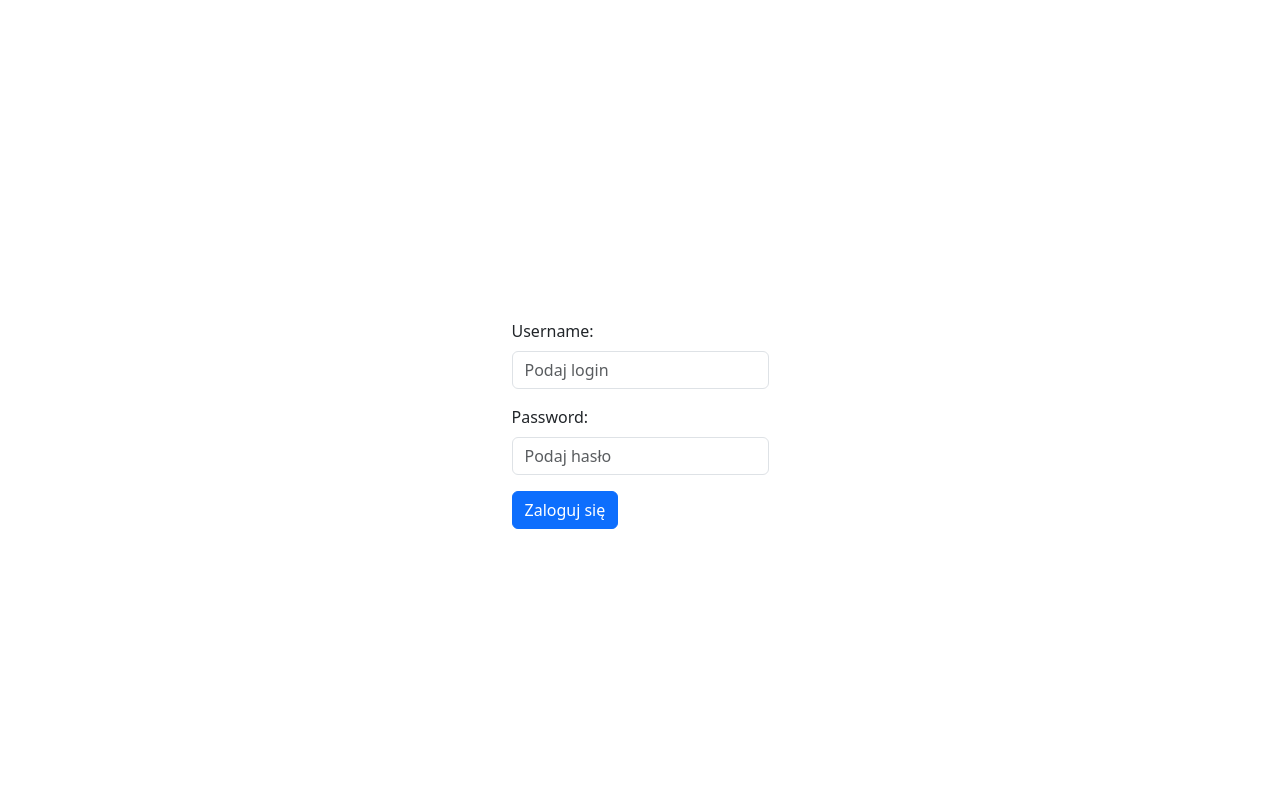
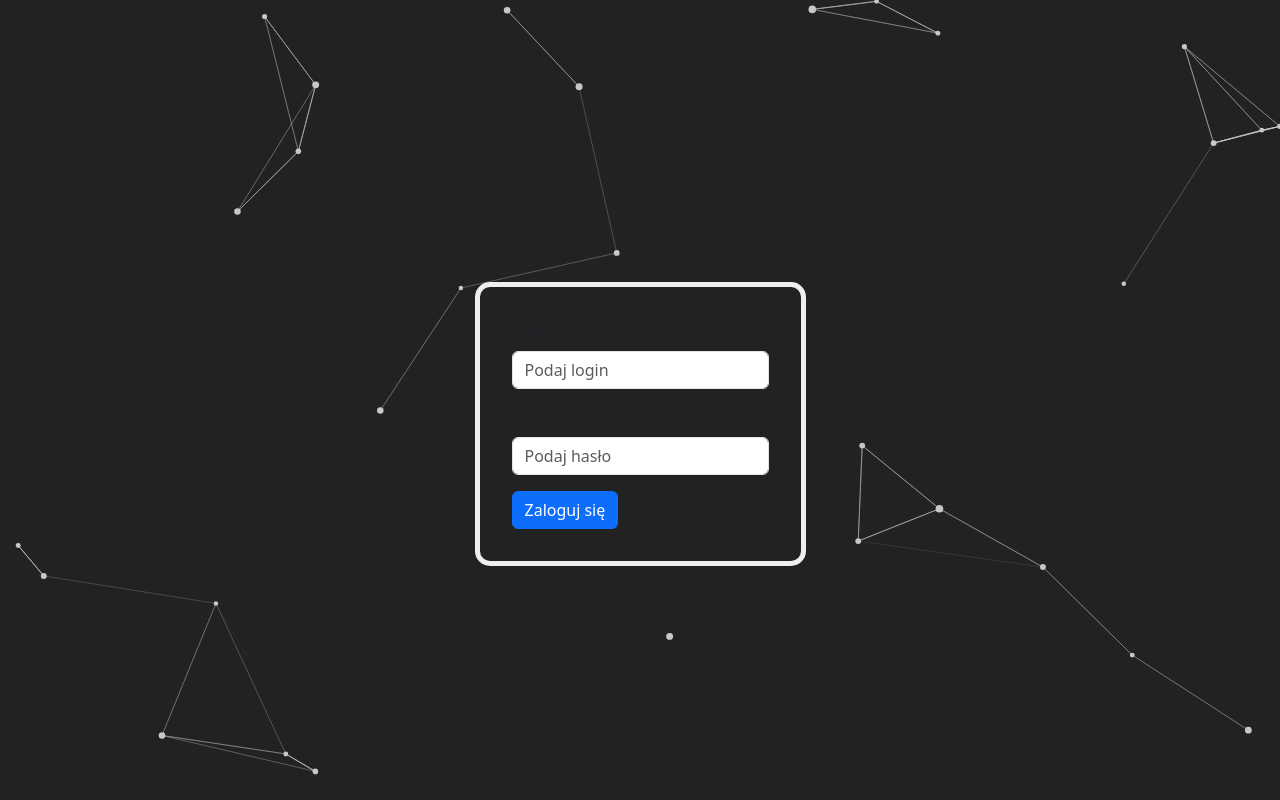
Before and after one commit to K-Pecka/edupjatk, a Vue app: page /login in a window 1280 px wide. Built offline with nearby package versions, Linux system fonts and the light colour scheme.

Commit message:
add animation background

```diff
--- a/index.html
+++ b/index.html
@@ -13,7 +13,7 @@
 </html>
 <style>
   body {
-      height: 100vh;
-      overflow: hidden;
+    height: 100vh;
+    overflow: hidden;
   }
 </style>
--- a/src/App.vue
+++ b/src/App.vue
@@ -1,3 +1,24 @@
 <template>
   <RouterView />
+  <BackgroundAnimation />
 </template>
+
+<script setup>
+import BackgroundAnimation from "@/components/static/BackgroundAnimation.vue";
+</script>
+
+<style>
+
+body {
+  margin: 0;
+}
+
+#background-animation {
+  position: fixed;
+  top: 0;
+  left: 0;
+  z-index: -1;
+  width: 100vw;
+  height: 100vh;
+}
+</style>
--- a/src/components/modulEducation/mathModules/M_RealLife/InitComponents.vue
+++ b/src/components/modulEducation/mathModules/M_RealLife/InitComponents.vue
@@ -23,7 +23,7 @@
 </template>
 
 <script setup>
-import { ref, onMounted, computed, watch } from 'vue'
+import { ref, onMounted, computed } from 'vue'
 
 const clockCanvas = ref(null)
 let ctx
@@ -112,22 +112,6 @@ const drawClockFace = () => {
   }
 }
 
-const drawHighlightedNumberBackground = () => {
-  const radius = 20
-  const angle = ((highlightedNumber.value - 3) * (2 * Math.PI)) / 12
-  const x = clockCanvas.value.width / 2 + Math.cos(angle) * 160 * 0.8
-  const y = clockCanvas.value.height / 2 + Math.sin(angle) * 160 * 0.8
-
-  const gradient = ctx.createRadialGradient(x, y, 0, x, y, radius)
-  gradient.addColorStop(0, hourHandColor.value)
-  gradient.addColorStop(1, 'transparent')
-
-  ctx.beginPath()
-  ctx.arc(x, y, radius, 0, 2 * Math.PI)
-  ctx.fillStyle = gradient
-  ctx.fill()
-}
-
 const adjustMinutes = (amount) => {
   minutes += amount
   if (minutes >= 60) {
@@ -156,22 +140,19 @@ const confirmTime = () => {
 }
 
 onMounted(() => {
-  ;(hours = Math.floor(Math.random() * 24)),
-    (minutes = Math.floor(Math.random() * 12) * 5),
-    (ctx = clockCanvas.value.getContext('2d'))
-  setInterval(
-    () => {
+  hours = Math.floor(Math.random() * 24)
+  minutes = Math.floor(Math.random() * 12) * 5
+  ctx = clockCanvas.value.getContext('2d')
+
   minutes = (minutes + 5) % 60
   if (minutes === 0) {
     hours = (hours + 1) % 24
   }
 
   highlightedNumber.value = hours % 12 || 12
+  drawClockFace()
   backgroundColor.value = '#fff'
-      drawClock()
-    },
-    1000 * 60 * 5
-  )
+
   drawClock()
 })
 </script>
--- a/src/components/navBar/initComponents.vue
+++ b/src/components/navBar/initComponents.vue
@@ -15,7 +15,7 @@ import ListItems from '@/stores/panelButtonData.js'
       >
         <span class="navbar-toggler-icon"></span>
       </button>
-      <a class="navbar-brand" href="#"><img src="@/assets/logo.svg" width="30" height="30" class="d-inline-block mr-1 align-bottom" alt=""> Edupjatk</a>
+      <router-link class="navbar-brand" :to="{ name: 'start' }"><img src="@/assets/logo.svg" width="30" height="30" class="d-inline-block mr-1 align-bottom" alt=""> Edupjatk</router-link>
       <div
         class="offcanvas offcanvas-start text-bg-dark"
         tabindex="-1"
--- a/src/components/panel/user/initComponents.vue
+++ b/src/components/panel/user/initComponents.vue
@@ -20,6 +20,5 @@ section
   width: 96%;
   min-height: 85vh;
   transform: translate(2vw, 10vh);
-  background-color: #f0f0f0;
 }
 </style>
--- a/src/components/stateless/FormTemp.vue
+++ b/src/components/stateless/FormTemp.vue
@@ -1,10 +1,9 @@
 <script setup>
-import { ref, defineEmits } from 'vue';
 
 const emit = defineEmits(['onSubmit'])
 
 const props = defineProps(['formFields']);
-const { button, className: generalClass,formFields } = props.formFields;
+const { button, className: generalClass,formFields,style } = props.formFields;
 
 const sendForm = () => {
   const formData = formFields.reduce((data, field) => {
@@ -15,7 +14,7 @@ const sendForm = () => {
 };
 </script>
 <template>
-  <form @submit.prevent="sendForm">
+  <form @submit.prevent="sendForm" :style="style?.form">
     <div v-for="field in formFields" :key="field.label" :class="generalClass">
       <label :class="field?.class.label">{{ field?.label }}</label>
       <input
--- a/src/components/stateless/PrintListButton.vue
+++ b/src/components/stateless/PrintListButton.vue
@@ -25,7 +25,6 @@ const handleMouseLeave = () => {
         :class="[generalClass?.button, ...buttonItem?.class]"
         @mouseenter="() => handleMouseEnter(index)"
         @mouseleave="handleMouseLeave"
-        v-ripple
       >
         {{ buttonItem.label }}
       </router-link>
--- /dev/null
+++ b/src/components/static/BackgroundAnimation.vue
@@ -0,0 +1,137 @@
+<template>
+  <div>
+    <canvas ref="canvas" id="background-animation"></canvas>
+  </div>
+</template>
+
+<script setup>
+import { ref, onMounted, onBeforeUnmount } from "vue";
+
+let canvas = ref(null);
+let drawArea;
+let particles = [];
+let w, h;
+
+const opts = {
+  particleColor: "rgb(200,200,200)",
+  lineColor: "rgb(200,200,200)",
+  particleAmount: 30,
+  defaultSpeed: 1,
+  variantSpeed: 3,
+  defaultRadius: 2,
+  variantRadius: 2,
+  linkRadius: 200,
+};
+const rgb = opts.lineColor.match(/\d+/g);
+
+const resizeReset = () => {
+  w = canvas.value.width = window.innerWidth;
+  h = canvas.value.height = window.innerHeight;
+};
+
+const checkDistance = (x1, y1, x2, y2) => {
+  return Math.sqrt(Math.pow(x2 - x1, 2) + Math.pow(y2 - y1, 2));
+};
+
+const linkPoints = (point1, hubs) => {
+  for (let i = 0; i < hubs.length; i++) {
+    const distance = checkDistance(point1.x, point1.y, hubs[i].x, hubs[i].y);
+    const opacity = 1 - distance / opts.linkRadius;
+    if (opacity > 0) {
+      drawArea.lineWidth = 0.5;
+      drawArea.strokeStyle = `rgba(${rgb[0]}, ${rgb[1]}, ${rgb[2]}, ${opacity})`;
+      drawArea.beginPath();
+      drawArea.moveTo(point1.x, point1.y);
+      drawArea.lineTo(hubs[i].x, hubs[i].y);
+      drawArea.closePath();
+      drawArea.stroke();
+    }
+  }
+};
+
+class Particle {
+  constructor() {
+    this.x = Math.random() * w;
+    this.y = Math.random() * h;
+    this.speed = opts.defaultSpeed + Math.random() * opts.variantSpeed;
+    this.directionAngle = Math.floor(Math.random() * 360);
+    this.color = opts.particleColor;
+    this.radius = opts.defaultRadius + Math.random() * opts.variantRadius;
+    this.vector = {
+      x: Math.cos(this.directionAngle) * this.speed,
+      y: Math.sin(this.directionAngle) * this.speed,
+    };
+  }
+
+  update() {
+    this.border();
+    this.x += this.vector.x;
+    this.y += this.vector.y;
+  }
+
+  border() {
+    if (this.x >= w || this.x <= 0) {
+      this.vector.x *= -1;
+    }
+    if (this.y >= h || this.y <= 0) {
+      this.vector.y *= -1;
+    }
+    if (this.x > w) this.x = w;
+    if (this.y > h) this.y = h;
+    if (this.x < 0) this.x = 0;
+    if (this.y < 0) this.y = 0;
+  }
+
+  draw() {
+    drawArea.beginPath();
+    drawArea.arc(this.x, this.y, this.radius, 0, Math.PI * 2);
+    drawArea.closePath();
+    drawArea.fillStyle = this.color;
+    drawArea.fill();
+  }
+}
+
+const setup = () => {
+  particles = [];
+  resizeReset();
+  for (let i = 0; i < opts.particleAmount; i++) {
+    particles.push(new Particle());
+  }
+  window.requestAnimationFrame(loop);
+};
+
+const loop = () => {
+  window.requestAnimationFrame(loop);
+  drawArea.clearRect(0, 0, w, h);
+  for (let i = 0; i < particles.length; i++) {
+    particles[i].update();
+    particles[i].draw();
+  }
+  for (let i = 0; i < particles.length; i++) {
+    linkPoints(particles[i], particles);
+  }
+};
+
+onMounted(() => {
+  drawArea = canvas.value.getContext("2d");
+  window.addEventListener("resize", resizeReset);
+  setup();
+});
+
+onBeforeUnmount(() => {
+  window.removeEventListener("resize", resizeReset);
+});
+</script>
+
+<style>
+body
+{
+  background: #222;
+}
+#background-animation {
+  position: fixed;
+  top: 0;
+  left: 0;
+  z-index: -1;
+}
+</style>
--- a/src/router/modules/panel/main.js
+++ b/src/router/modules/panel/main.js
@@ -1,11 +1,12 @@
 import modulRouters from '@/router/modules/modulEducation/main.js'
 const panelRoutes = [
     {
-        path: '/Panel',
+        path: '/panel',
         name: 'panel',
         meta: { requiresAuth: true },
         component: () => import('@/views/panelView.vue'),
         children:[
+            {path: '',name: 'start',component: () => import('@/views/panel/profileView.vue'),meta: { requiresAuth: true }},
             {path: '/profile',name: 'profile',component: () => import('@/views/panel/profileView.vue'),meta: { requiresAuth: true }},
             {path: '/setting',name: 'setting',component: () => import('@/views/panel/settingView.vue'),meta: { requiresAuth: true }},
             {path: '/statistic',name: 'statistic',component: () => import('@/views/panel/statisticView.vue'),meta: { requiresAuth: true }},
--- a/src/stores/loginPageData.js
+++ b/src/stores/loginPageData.js
@@ -25,6 +25,13 @@ const loginData = {
         }
     }],
     className:['mb-3'],
+    style:{
+        form:{
+            border:'5px solid #efefef',
+            padding:'2em',
+            'border-radius':'15px',
+        }
+    },
     button:{
         class:['btn', 'btn-primary'],
         label:"Zaloguj się"
--- a/src/stores/panelButtonData.js
+++ b/src/stores/panelButtonData.js
@@ -1,12 +1,12 @@
 const ListItems = {
     buttons: [
-      { label: 'start', to: { name: 'panel' }, class: [] },
+      { label: 'start', to: { name: 'start' }, class: [] },
       { label: 'ustawienia', to: { name: 'setting' }, class: [] },
       { label: 'moduły', to: { name: 'educationModule' }, class: [] },
       { label: 'profil', to: { name: 'profile' }, class: [] },
       { label: 'testy', to: { name: 'setting' }, class: [] },
-      { label: 'Statystyki', to: { name: 'statistic' }, class: [] },
-      { label: 'Wyloguj', to: { name: 'logOut' }, class: [] }
+      { label: 'statystyki', to: { name: 'statistic' }, class: [] },
+      { label: 'wyloguj', to: { name: 'logOut' }, class: [] }
     ],
     style: {
       button: {
@@ -20,7 +20,7 @@ const ListItems = {
       div: {}
     },
     className: {
-      button: ['btn', 'animation-1','mx-2','p-md-3'],
+      button: ['btn', 'animation-1','mx-2','p-md-3','text-uppercase'],
       div: ['d-flex', 'align-items-center', 'justify-content-beetwen']
     }
   }
--- a/src/views/HomeView.vue
+++ b/src/views/HomeView.vue
@@ -16,8 +16,14 @@ const { headerMessage,buttons } = data
 </script>
 
 <style  scoped>
-body {
-  background-image: url('@/assets/background-home.png');
-  background-size: cover;
+section {
+  color:#eee;
+  padding:4em;
+  box-shadow: 1px 1px 5px 1px #999;
+  background: rgba(255, 255, 255, 0.15);
+  backdrop-filter: blur(10px);
+  border-radius: 10px;
+  padding: 20px;
+  text-align: center;
 }
 </style>
```
Lines whose indentation alone changed are shown as unchanged.
